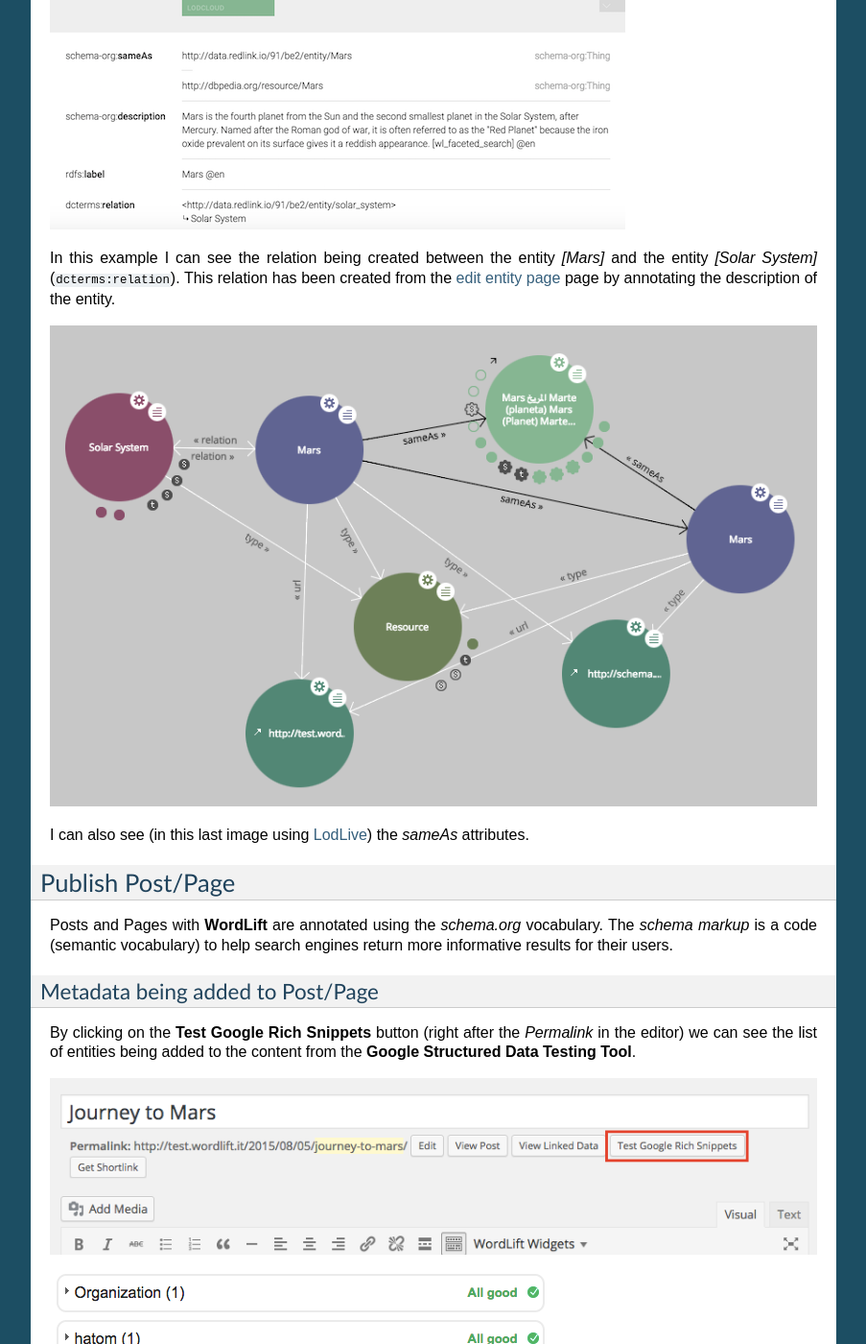
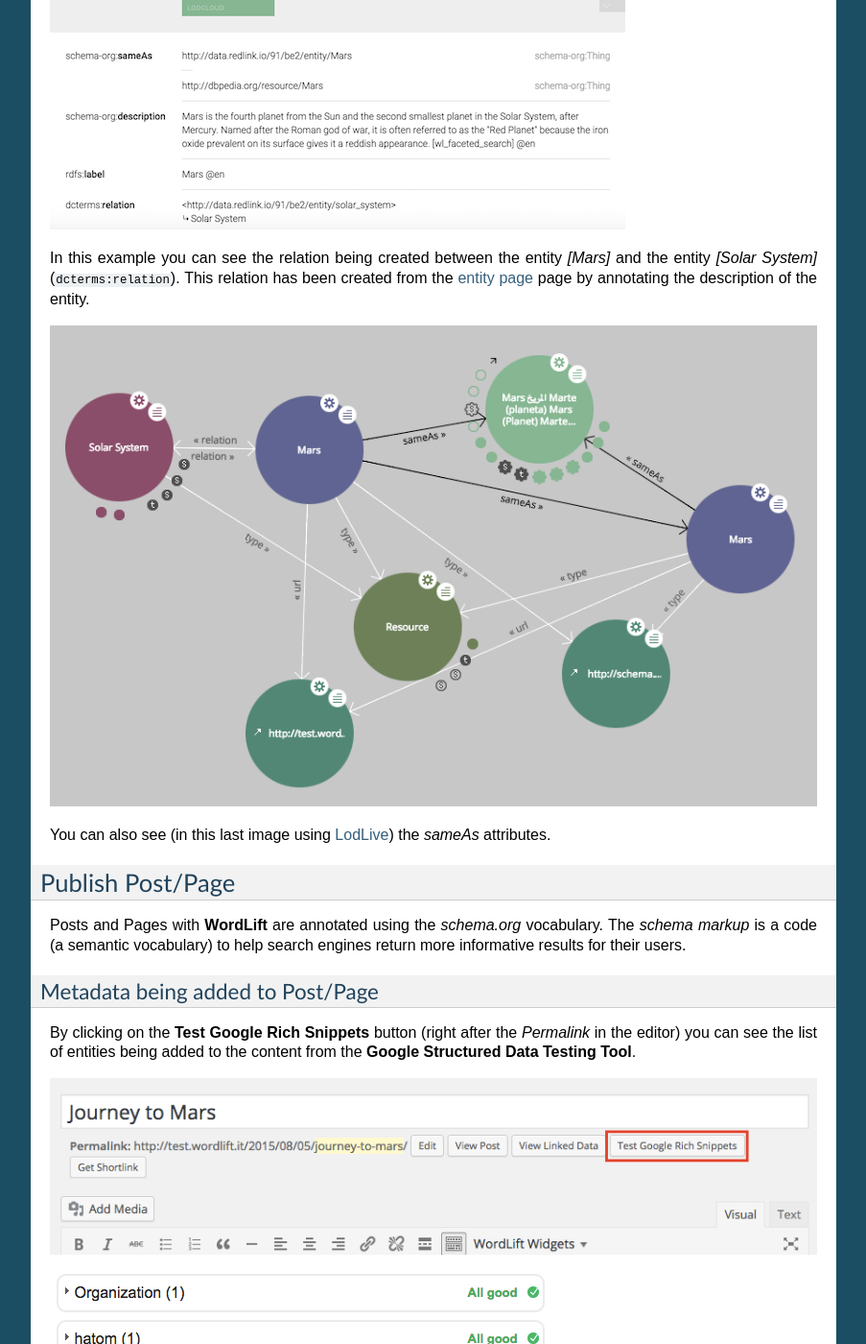
Before and after one commit to insideout10/wordlift-docs, a Sphinx documentation site: the page built from docs/publish.rst, in a window 1280 px wide and 1400 px high, scrolled down 942 px. Shown: the whole window at 96% size, without its empty margins (198-1101 px from the left). Built offline with Sphinx 7.4.7, drawn with Linux system fonts in a browser that asks for light colours; some of the changed text lies outside the part shown.

Commit message:
Update publish.rst
Added consistency between first and second person (I vs You)
Updated terminology according to new UI
All images must still be updated

```diff
--- a/docs/publish.rst
+++ b/docs/publish.rst
@@ -4,7 +4,7 @@ Publish
 Publish Entity
 _____________
 
-Entities when saved are created as `custom posts` in the local WordPress installation and are accessible from the `WordLift vocabulary <key-concepts.html#vocabulary>`_.
+When saved, entities are created as `custom posts` in the local WordPress installation and are accessible from the `WordLift vocabulary <key-concepts.html#vocabulary>`_.
 
 .. note::
 
@@ -18,27 +18,27 @@ Metadata being added to Entity pages
 
 RDF representation of the Entity
 -------------------------------
-By clicking on the **View on Linked Data** button (right after the *Permalink* in the editor) the **RDF representation of the entity** is displayed using `LodView <http://lodview.it/>`_.
+By clicking on the **View Linked Data** button (right after the *Permalink* in the editor) the **RDF representation of the entity** is displayed using `LodView <http://lodview.it/>`_.
 
 .. image:: /images/wordlift-publish-entity-view-linked-data.png
 
 .. image:: /images/wordlift-publish-entity-lodview.png
 
-In this example I can see the relation being created between the entity *[Mars]* and the entity *[Solar System]* (``dcterms:relation``). This relation has been created from the `edit entity page <edit-entity.html#linking-other-entities>`_ page by annotating the description of the entity.
+In this example you can see the relation being created between the entity *[Mars]* and the entity *[Solar System]* (``dcterms:relation``). This relation has been created from the `entity page <edit-entity.html#linking-other-entities>`_ page by annotating the description of the entity.
 
 .. image:: /images/wordlift-publish-entity-lodlive.png
 
-I can also see (in this last image using `LodLive <http://lodlive.it/>`_) the `sameAs` attributes.
+You can also see (in this last image using `LodLive <http://lodlive.it/>`_) the `sameAs` attributes.
 
 
 Publish Post/Page
 _____________
 Posts and Pages with **WordLift** are annotated using the `schema.org` vocabulary.
-The *schema markup* is a code (semantic vocabulary) to help search engines return more informative results for their users.
+The *schema markup* is a code (a semantic vocabulary) to help search engines return more informative results for their users.
 
 Metadata being added to Post/Page
 -------------------------------
-By clicking on the **Test Google Rich Snippets** button (right after the *Permalink* in the editor) we can see the list of entities being added to the content from the **Google Structured Data Testing Tool**.
+By clicking on the **Test Google Rich Snippets** button (right after the *Permalink* in the editor) you can see the list of entities being added to the content from the **Google Structured Data Testing Tool**.
 
 .. image:: /images/wordlift-publish-post-test-structured-data.png
 
@@ -65,8 +65,8 @@ As of today, the data being represented in RDF for each post or page include:
 
 .. note::
 
-	In the RDF representation of the posts I can find all entities related to a post (or a page) by looking at the ``dcterms:references`` attribute
+	In the RDF representation of the posts you can find all entities related to a post (or a page) by looking at the ``dcterms:references`` attribute
 
-The attributes describing the posts can be browsed. In this example by clicking on the entity *[Solar System]* I will be able (directly from `LodView <http://lodview.it/>`_) to consult and read the data publish on that entity by **WordLift**.
+The attributes describing the posts can be browsed. In this example by clicking on the entity *[Solar System]* you will be able (directly from `LodView <http://lodview.it/>`_) to consult and read the data publish on that entity by **WordLift**.
 
 You can now continue to the :doc:`discover` page.
```
Also changed, not shown: other parts of docs/publish.rst (+1 -1 lines).
